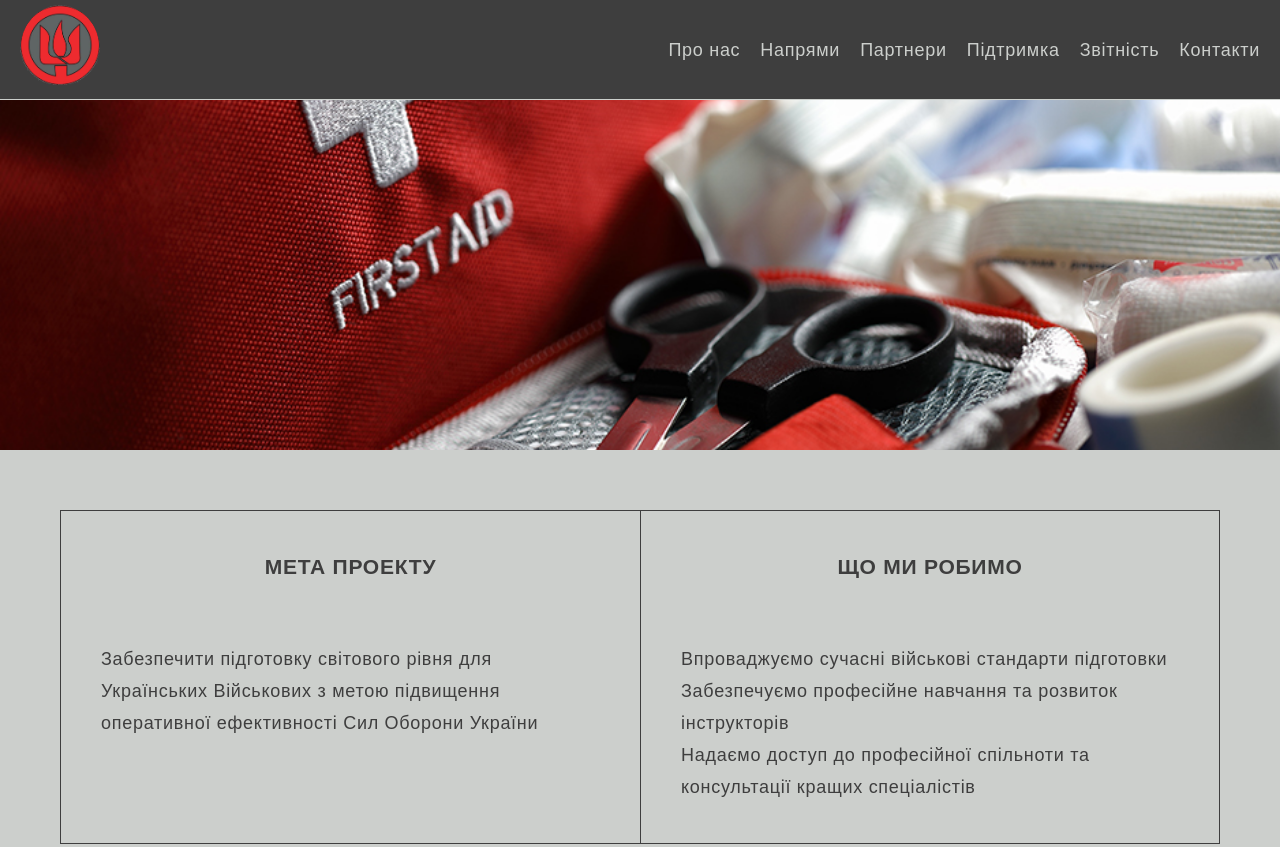
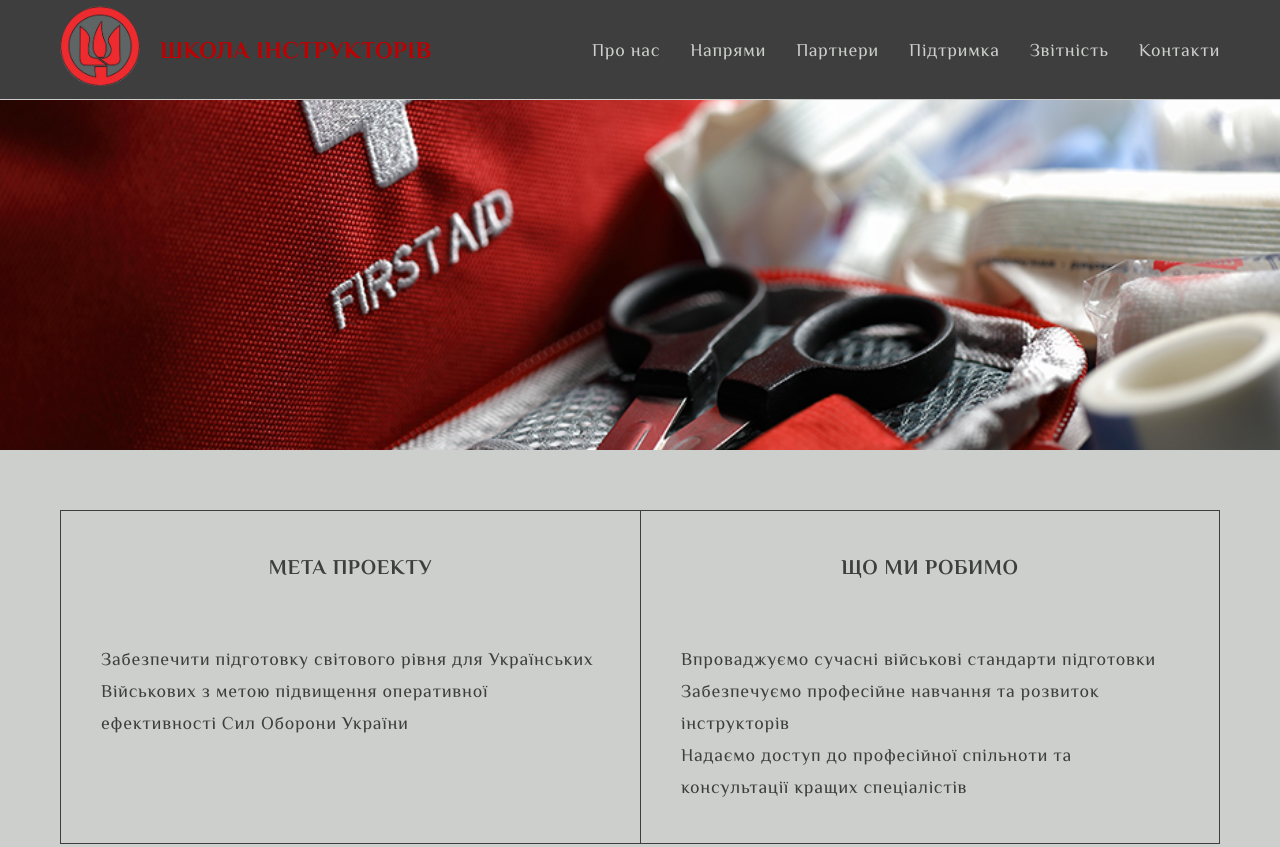
Before and after one commit to shandykate/instructor_school, a plain HTML site: page index.html in a window 1280 px wide. Shown: the top 847 px of the page. Drawn offline with nearby package versions, Linux system fonts and the light colour scheme.

Commit message:
Adds styles

```diff
--- a/index.html
+++ b/index.html
@@ -21,9 +21,12 @@
     <header class="header">
        <div class="header-container">
         <div class="header-body">
-            <a href="./index.html" class="header-logo">
-                <img src="./img/main-logo.png" alt="">
-            </a>
+            <div class="header-thumb">
+                <a href="./index.html" class="header-logo">
+                    <img src="./img/main-logo.png" alt="">
+                </a>
+                <span class="header-name">Школа Інструкторів</span>
+            </div>
             <div class="header-burger">
                 <span></span>
             </div>
--- /dev/null
+++ b/sass/_contacts.scss
@@ -0,0 +1,6 @@
+.contacts {
+    .container {
+        display: flex;
+        flex-direction: column;
+    }
+}
--- a/sass/_header.scss
+++ b/sass/_header.scss
@@ -9,6 +9,12 @@
     max-width: 1400px;
     margin: 0 auto;
     padding: 0 20px;
+    @media screen and (min-width: 768px) {
+      padding: 0 40px;
+    }
+    @media screen and (min-width: 1200px) {
+      padding: 0 60px;
+    }
   }
 }
 .header::before {
@@ -29,28 +35,51 @@
   justify-content: space-between;
   width: 100%;
   height: 50px;
-  padding: 5px 0;
   @media screen and (min-width: 768px) {
     height: 70px;
   }
   @media screen and (min-width: 1200px) {
     height: 100px;
   }
-  .header-logo {
+  .header-thumb {
     position: relative;
     z-index: 5;
+    display: flex;
+    align-items: center;
+    font-size: 22px;
+    font-weight: 700;
+    .header-logo {
       flex: 0 0 40px;
       border-radius: 50%;
       overflow: hidden;
       display: block;
+      margin-right: 20px;
       @media screen and (min-width: 768px) {
-      flex: 0 0 60px;
+        flex: 0 0 50px;
       }
       @media screen and (min-width: 1200px) {
         flex: 0 0 80px;
       }
       img {
         max-width: 100%;
+      }
+    }
+    .header-name {
+      display: none;
+      text-transform: uppercase;
+      color: $heading-color;
+      white-space: nowrap;
+      @media screen and (min-width: 768px) {
+        display: block;
+        flex: 0 0 60px;
+      }
+      @media screen and (min-width: 1200px) {
+        flex: 0 0 80px;
+        font-size: 24px;
+      }
+      img {
+        max-width: 100%;
+      }
     }
   }
   .header-burger {
@@ -111,9 +140,13 @@
       width: 100%;
       height: 100%;
       overflow: auto;
-    padding: 70px 10px 10px 10px ;
+      padding: 70px 20px 20px 20px;
+      text-align: right;
       background-color: $heading-color;
       transition: all $animation-timing 250ms;
+      @media screen and (min-width: 768px) {
+        padding: 90px 40px 40px 40px;
+      }
     }
   }
   .header-menu.active {
@@ -130,14 +163,20 @@
     }
     .header-item {
       @media screen and (max-width: 1199px) {
-        font-size: 30px;
+        font-size: 20px;
         margin: 0 0 20px 0;
       }
-      margin: 0 0 0 20px;
+      margin: 0 0 0 30px;
+      white-space: nowrap;
 
       .header-link {
         color: $background-color;
       }
     }
+    .header-item:first-child {
+      @media screen and (min-width: 1200px) {
+        margin-left: 0;
       }
     }
+  }
+}
--- a/sass/base/_common.scss
+++ b/sass/base/_common.scss
@@ -3,8 +3,8 @@ html,
 body {
   box-sizing: border-box;
   margin: 0;
-  font-family: 'Cuprum', sans-serif;
-  font-size: 14px;
+  font-family: 'Philosopher', sans-serif;
+  font-size: 16px;
   letter-spacing: 0.04em;
   line-height: 22px;
   font-weight: 400;
@@ -138,7 +138,7 @@ h6 {
 }
 
 .social-list {
-  margin-bottom: 20px;
+  margin: 0 auto 20px auto;
   .social-item {
     display: flex;
     justify-content: center;
@@ -149,6 +149,7 @@ h6 {
     color: $background-color;
     transition: all $animation-timing 250ms;
     .social-icon {
+      display: block;
       width: 30px;
       height: 30px;
       fill: currentColor;
--- a/sass/main.scss
+++ b/sass/main.scss
@@ -10,4 +10,5 @@
 @import "./partners";
 @import "./support";
 @import "./report";
+@import "./contacts";
 @import "./footer";
```
Also changed, not shown: css/main.css, css/main.min.css, 2 other files. Lines whose indentation alone changed are shown as unchanged.
